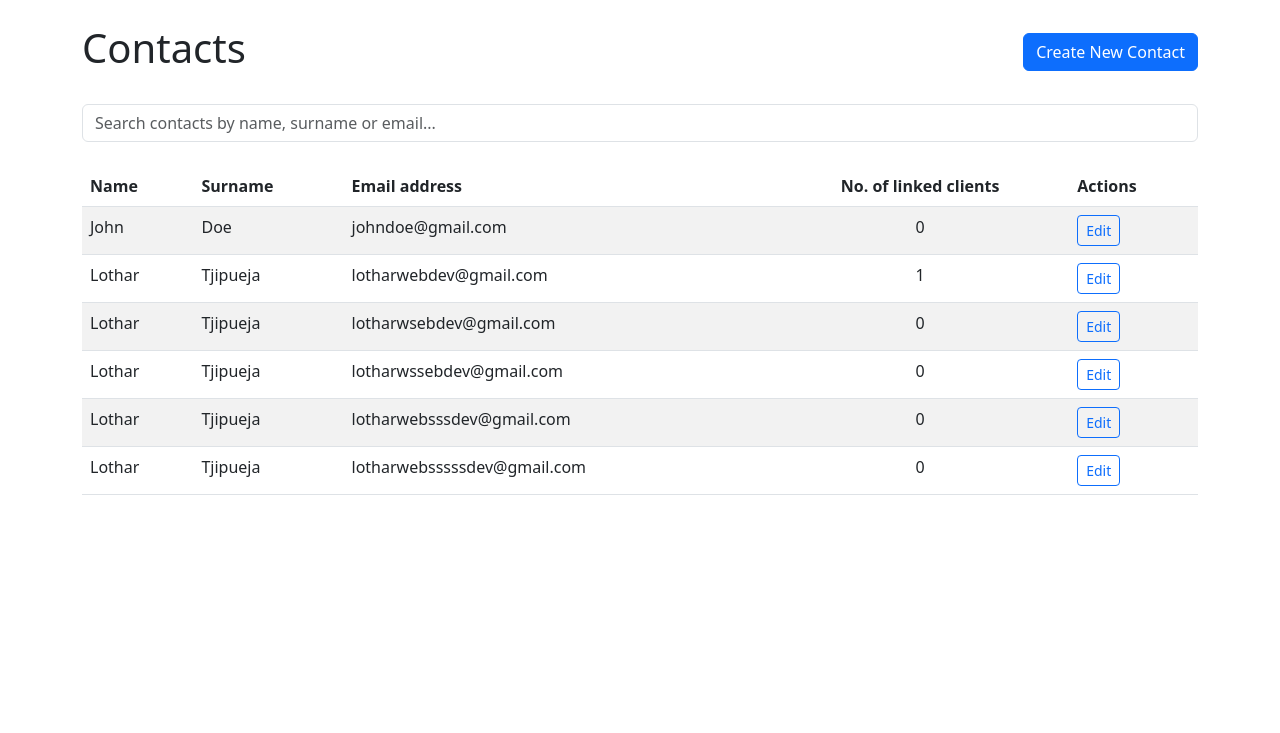
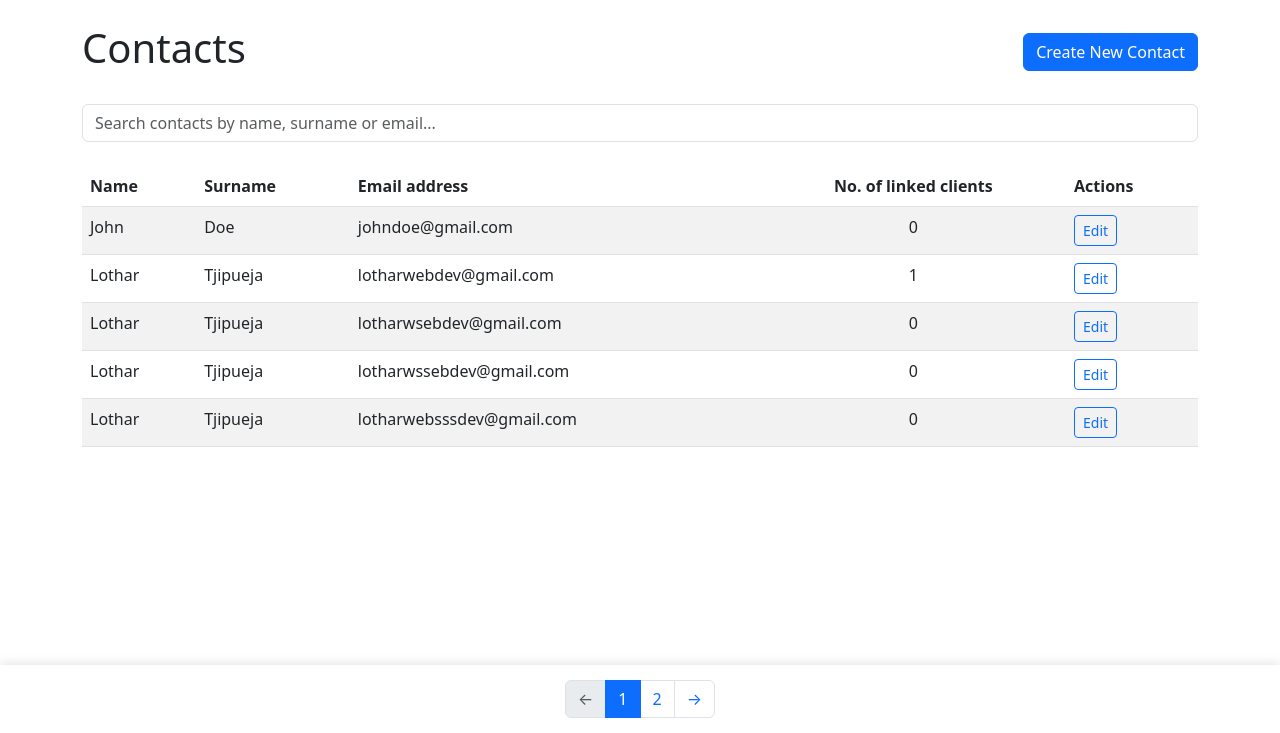
Before and after one commit to lothartj/BinaryCityClientManagement, a Django app: page /contacts/ in a window 1280 px wide. Shown: the part 67-800 px from the top of the page. Run offline with Django 4.2, Linux system fonts and the light colour scheme; data comes from the database, SQL or seed files in the repository; both versions use the stored data as it was after the commit.

Commit message:
style: improve pagination with consistent arrow navigation

```diff
--- a/binarycity/templates/base.html
+++ b/binarycity/templates/base.html
@@ -16,6 +16,7 @@
         }
         .table-responsive {
             margin-top: 20px;
+            margin-bottom: 80px;
         }
         .alert {
             margin-top: 20px;
@@ -28,6 +29,19 @@
             --bs-bg-opacity: 1;
             background-color: rgba(var(--bs-light-rgb), var(--bs-bg-opacity)) !important;
             border-bottom: 1px solid #cbcbcb;
+        }
+        .pagination-container {
+            position: fixed;
+            bottom: 0;
+            left: 0;
+            right: 0;
+            background: white;
+            padding: 15px 0;
+            box-shadow: 0 -2px 10px rgba(0, 0, 0, 0.1);
+            z-index: 1000;
+        }
+        .main-content {
+            min-height: calc(100vh - 200px);
         }
     </style>
 </head>
@@ -54,6 +68,7 @@
     </nav>
 
     <div class="container mt-4">
+        <div class="main-content">
             {% if messages %}
                 {% for message in messages %}
                     <div class="alert alert-{{ message.tags }}" role="alert">
@@ -65,6 +80,7 @@
             {% block content %}
             {% endblock %}
         </div>
+    </div>
     <script src="https://cdn.jsdelivr.net/npm/bootstrap@5.3.0/dist/js/bootstrap.bundle.min.js"></script>
     <script src="https://code.jquery.com/jquery-3.6.0.min.js"></script>
     {% block extra_js %}{% endblock %}
--- a/binarycity/templates/binarycity/contact_list.html
+++ b/binarycity/templates/binarycity/contact_list.html
@@ -42,6 +42,38 @@
             </tbody>
         </table>
     </div>
+
+    {% if is_paginated %}
+    <div class="pagination-container">
+        <nav aria-label="Page navigation">
+            <ul class="pagination justify-content-center mb-0">
+                <li class="page-item {% if not page_obj.has_previous %}disabled{% endif %}">
+                    <a class="page-link" href="{% if page_obj.has_previous %}?page={{ page_obj.previous_page_number }}{% else %}#{% endif %}" {% if not page_obj.has_previous %}tabindex="-1" aria-disabled="true"{% endif %}>
+                        <span aria-hidden="true">&larr;</span>
+                    </a>
+                </li>
+
+                {% for num in page_obj.paginator.page_range %}
+                    {% if page_obj.number == num %}
+                        <li class="page-item active">
+                            <span class="page-link">{{ num }}</span>
+                        </li>
+                    {% elif num > page_obj.number|add:'-3' and num < page_obj.number|add:'3' %}
+                        <li class="page-item">
+                            <a class="page-link" href="?page={{ num }}">{{ num }}</a>
+                        </li>
+                    {% endif %}
+                {% endfor %}
+
+                <li class="page-item {% if not page_obj.has_next %}disabled{% endif %}">
+                    <a class="page-link" href="{% if page_obj.has_next %}?page={{ page_obj.next_page_number }}{% else %}#{% endif %}" {% if not page_obj.has_next %}tabindex="-1" aria-disabled="true"{% endif %}>
+                        <span aria-hidden="true">&rarr;</span>
+                    </a>
+                </li>
+            </ul>
+        </nav>
+    </div>
+    {% endif %}
 {% endif %}
 {% endblock %}
 
@@ -58,12 +90,8 @@ document.addEventListener('DOMContentLoaded', function() {
                 const name = row.querySelector('.contact-name').textContent.toLowerCase();
                 const surname = row.querySelector('.contact-surname').textContent.toLowerCase();
                 const email = row.querySelector('.contact-email').textContent.toLowerCase();
-                const fullName = `${name} ${surname}`.toLowerCase();
 
-                if (name.includes(searchTerm) ||
-                    surname.includes(searchTerm) ||
-                    email.includes(searchTerm) ||
-                    fullName.includes(searchTerm)) {
+                if (name.includes(searchTerm) || surname.includes(searchTerm) || email.includes(searchTerm)) {
                     row.style.display = '';
                 } else {
                     row.style.display = 'none';
--- a/binarycity/views.py
+++ b/binarycity/views.py
@@ -13,6 +13,7 @@ class ClientListView(ListView):
     model = Client
     template_name = 'binarycity/client_list.html'
     context_object_name = 'clients'
+    paginate_by = 5
 
     def get_context_data(self, **kwargs):
         context = super().get_context_data(**kwargs)
@@ -60,6 +61,7 @@ class ContactListView(ListView):
     model = Contact
     template_name = 'binarycity/contact_list.html'
     context_object_name = 'contacts'
+    paginate_by = 5
 
     def get_context_data(self, **kwargs):
         context = super().get_context_data(**kwargs)
```
Also changed, not shown: binarycity/templates/binarycity/client_list.html (+32 -0 lines), db.sqlite3. Lines whose indentation alone changed are shown as unchanged.
